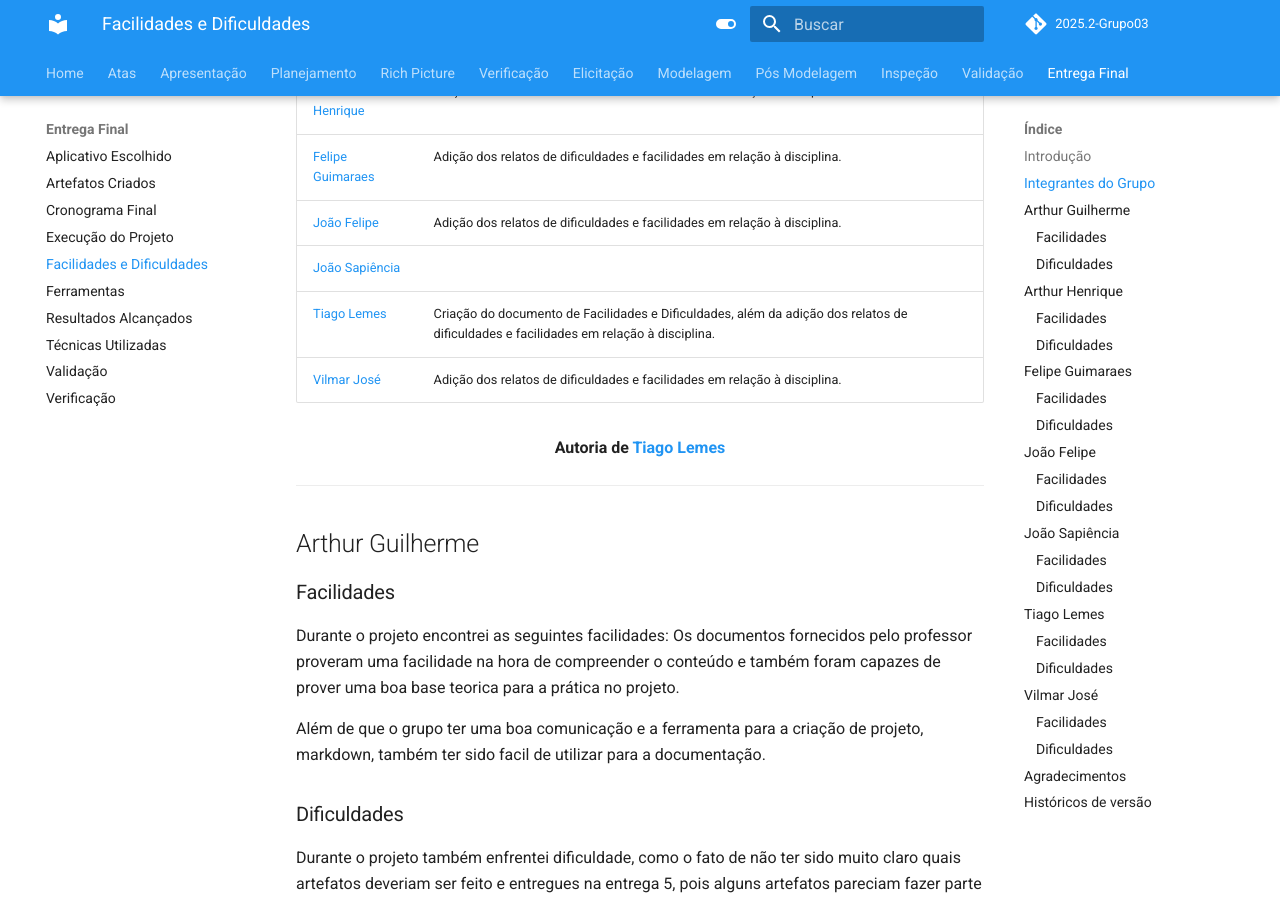
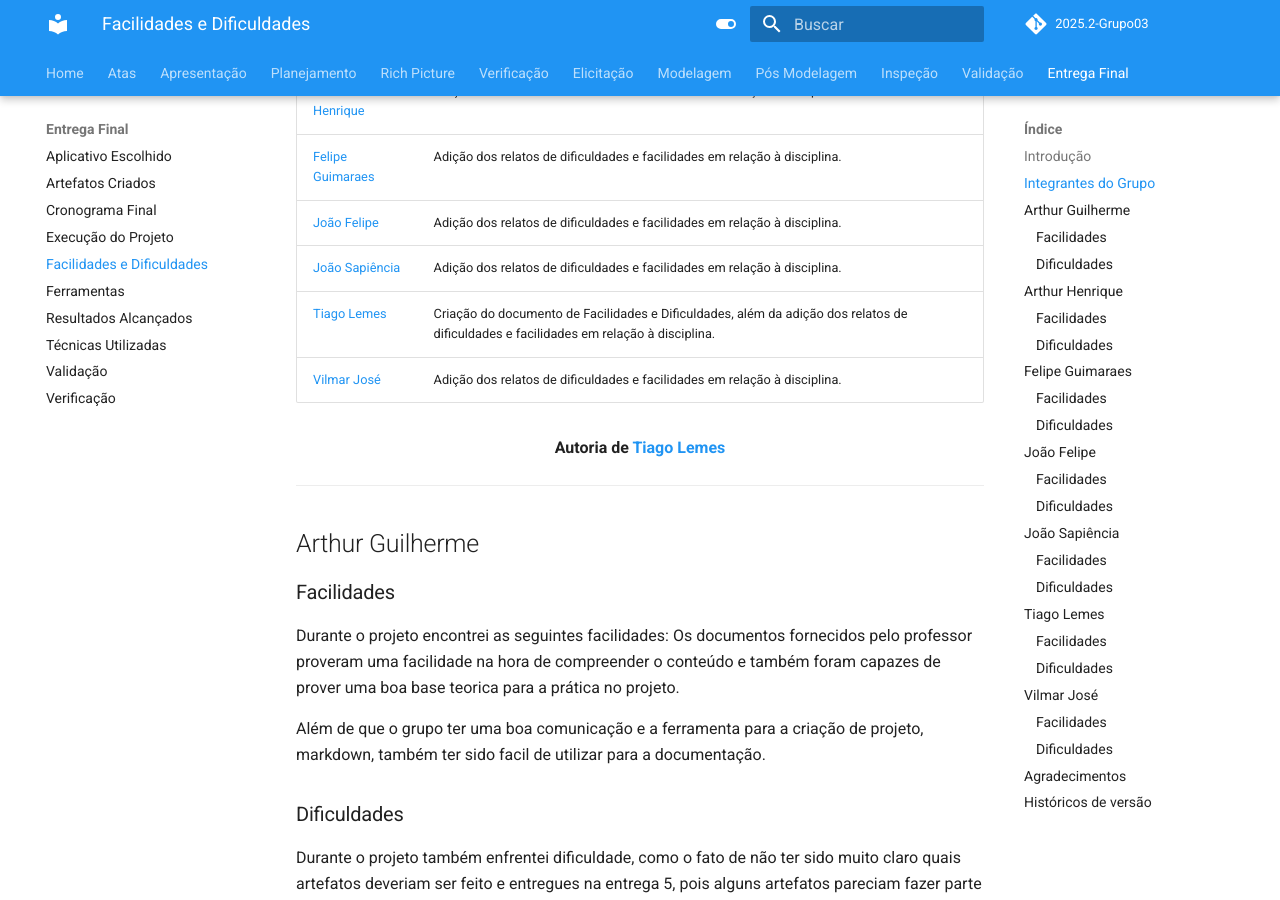
Before and after one commit to Requisitos-de-Software/2025.2-Grupo03, an MkDocs documentation site: the page built from docs/Entrega_Final/facilidades_dificuldades.md, in a window 1280 px wide and 900 px high, scrolled down 759 px. Built offline with MkDocs 1.6.1 and Material for MkDocs 9.7.7, drawn with Linux system fonts in a browser that asks for light colours; comment, search, counter and statistics services are not loaded.

Commit message:
Update facilidades_dificuldades.md

```diff
--- a/docs/Entrega_Final/facilidades_dificuldades.md
+++ b/docs/Entrega_Final/facilidades_dificuldades.md
@@ -22,7 +22,7 @@ A Tabela 1 apresenta todos os integrantes da equipe que participaram do artefato
 | [Arthur Henrique](https://github.com/arthurhvieira1) | Adição dos relatos de dificuldades e facilidades em relação à disciplina.  |
 | [Felipe Guimaraes](https://github.com/felipegf1) | Adição dos relatos de dificuldades e facilidades em relação à disciplina. |
 | [João Felipe](https://github.com/MrBolt2005) | Adição dos relatos de dificuldades e facilidades em relação à disciplina. |
-| [João Sapiência](https://github.com/JoaoSapiencia) |  |
+| [João Sapiência](https://github.com/JoaoSapiencia) | Adição dos relatos de dificuldades e facilidades em relação à disciplina. |
 | [Tiago Lemes](https://github.com/TiagoTeixeira-2005) | Criação do documento de Facilidades e Dificuldades, além da adição dos relatos de dificuldades e facilidades em relação à disciplina. |
 | [Vilmar José](https://github.com/VilmarFagundes) | Adição dos relatos de dificuldades e facilidades em relação à disciplina. |
 
```
